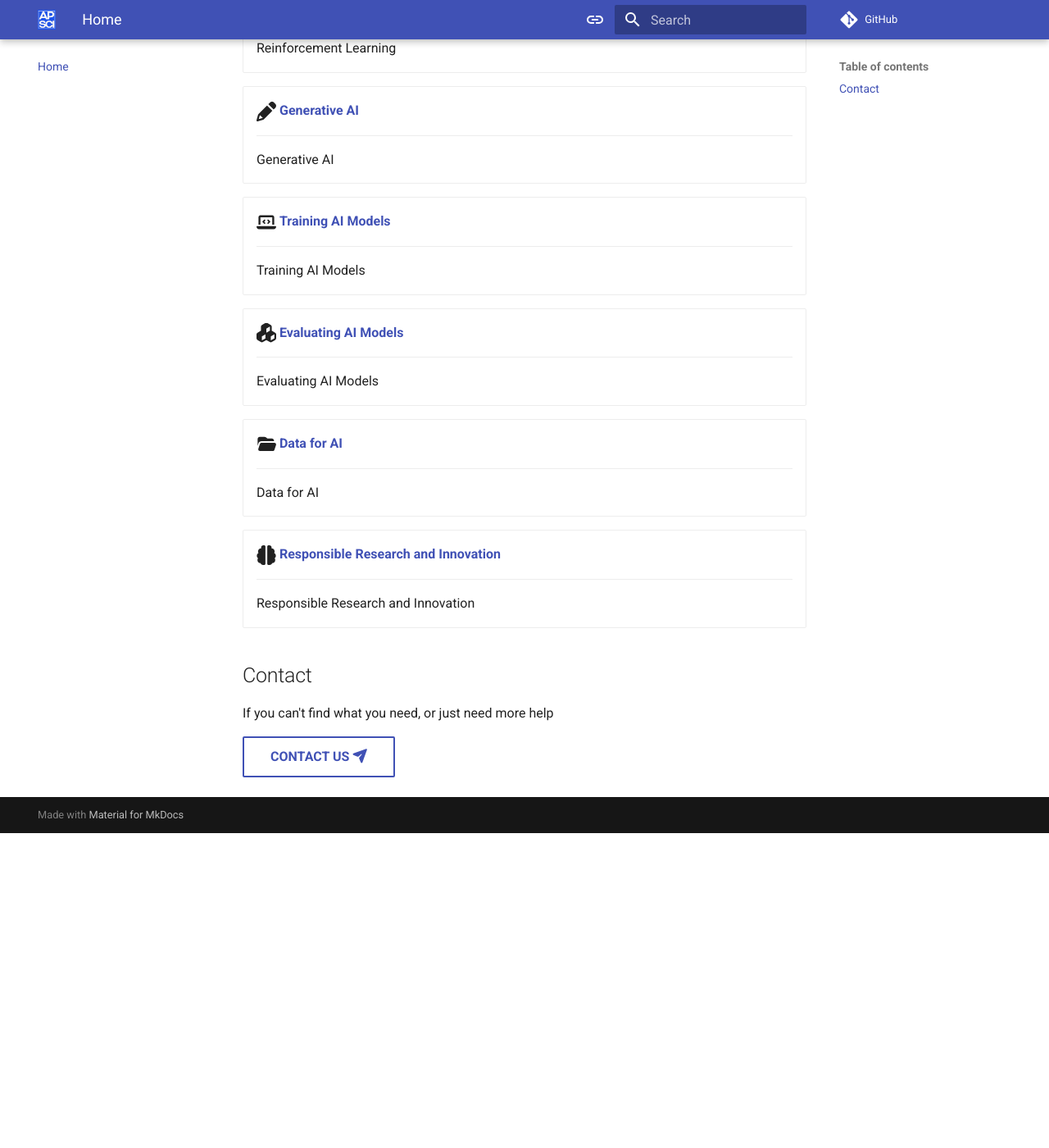
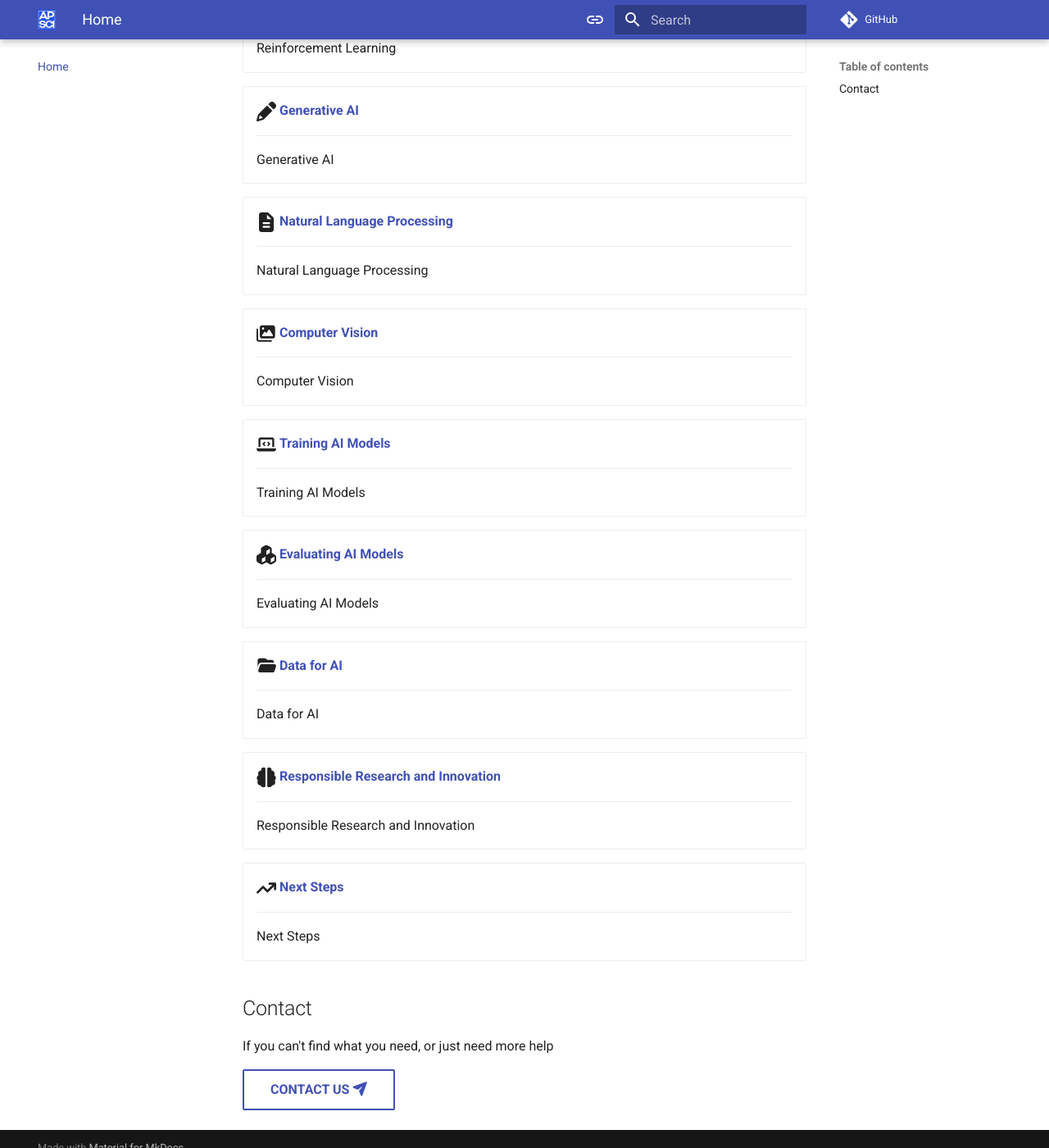
Before and after one commit to acceleratescience/ai-core-concepts, an MkDocs documentation site: the page built from docs/index.md, in a window 1280 px wide and 1400 px high, scrolled down 933 px. Shown: the whole window at 82% size. Built offline with MkDocs 1.6.1 and Material for MkDocs 9.7.7, drawn with Linux system fonts in a browser that asks for light colours; comment, search, counter and statistics services are not loaded; before the commit the page ends 1949 px from its top, so only the background shows below that.

```diff
--- a/docs/index.md
+++ b/docs/index.md
@@ -61,6 +61,25 @@ This online course covers the fundamentals of AI for researchers who would like
 
 <div class="grid cards" markdown>
 
+-   :fontawesome-solid-file-lines:{ .lg .middle } [__Natural Language Processing__](nlp.md)
+
+    ---
+    Natural Language Processing
+
+</div>
+
+<div class="grid cards" markdown>
+
+-   :fontawesome-solid-images:{ .lg .middle } [__Computer Vision__](image.md)
+
+    ---
+    Computer Vision
+
+</div>
+
+
+<div class="grid cards" markdown>
+
 -   :fontawesome-solid-laptop-code:{ .lg .middle } [__Training AI Models__](training.md)
 
     ---
@@ -96,6 +115,16 @@ This online course covers the fundamentals of AI for researchers who would like
 </div>
 
 
+<div class="grid cards" markdown>
+
+-   :fontawesome-solid-arrow-trend-up:{ .lg .middle } [__Next Steps__](next-steps.md)
+
+    ---
+    Next Steps
+
+</div>
+
+
 ## Contact
 If you can't find what you need, or just need more help
 
```
Also changed, not shown: docs/image.md (added, +31 -0 lines), docs/next-steps.md (added, +25 -0 lines), docs/nlp.md (added, +30 -0 lines).
